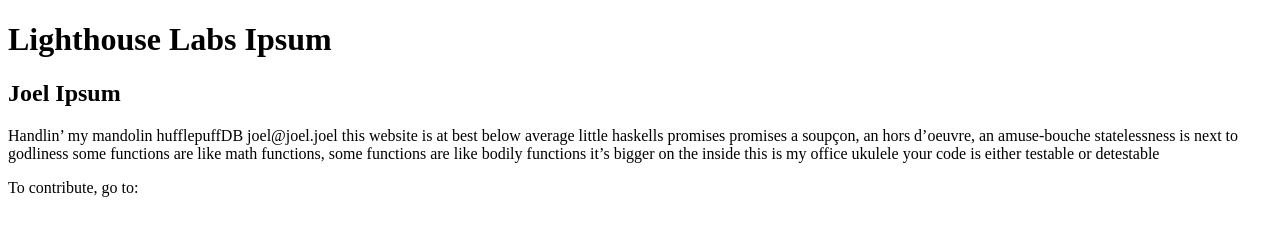
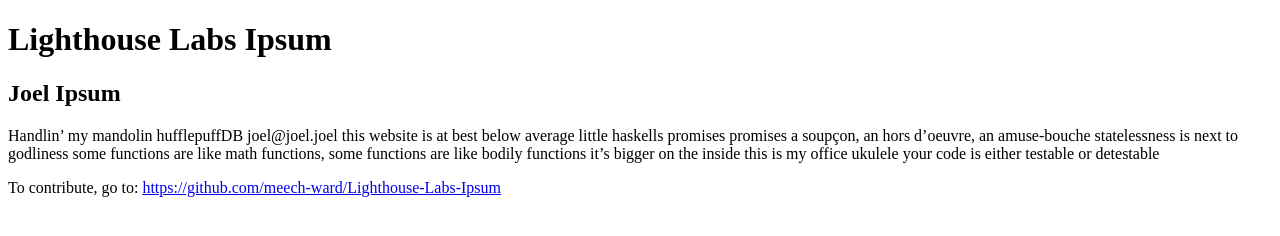
Before and after one commit to meech-ward/Lighthouse-Labs-Ipsum, a website: page public/index.html in a window 1280 px wide. Drawn offline with Linux system fonts and the light colour scheme.

Commit message:
Fix broken link

```diff
--- a/public/index.html
+++ b/public/index.html
@@ -13,7 +13,7 @@
   <h2>Joel Ipsum</h2>
   <p>Handlin’ my mandolin hufflepuffDB joel@joel.joel this website is at best below average little haskells promises promises a soupçon, an hors d’oeuvre, an amuse-bouche statelessness is next to godliness some functions are like math functions, some functions are like bodily functions it’s bigger on the inside this is my office ukulele your code is either testable or detestable</p>
 
-  <p>To contribute, go to: <a href="https://github.com/meech-ward/Lighthouse-Labs-Ipsum"https://github.com/meech-ward/Lighthouse-Labs-Ipsum</a></p>
+  <p>To contribute, go to: <a href="https://github.com/meech-ward/Lighthouse-Labs-Ipsum">https://github.com/meech-ward/Lighthouse-Labs-Ipsum</a></p>
 
 </body>
 </html>
```
